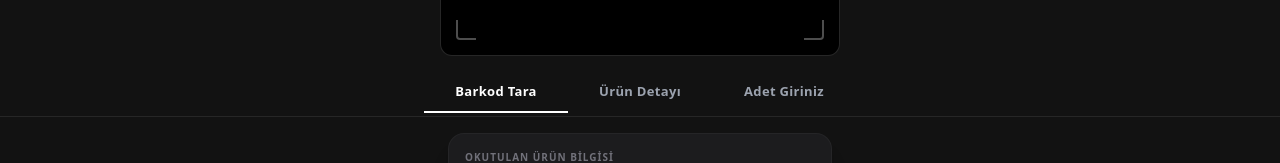
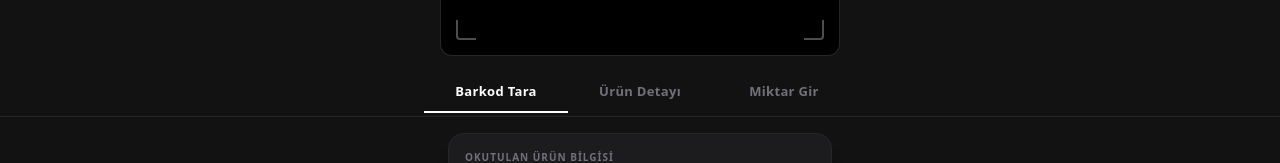
Before and after one commit to celalkale-gitcode/Ayakkabi_Erp, a Next.js app in the folder frontend/: page /dashboard/inventory in a window 1280 px wide. Shown: the part 265-428 px from the top of the page. Built offline with nearby package versions, Linux system fonts and the light colour scheme.

Commit message:
Update TabMenu.tsx

```diff
--- a/frontend/src/features/inventory/components/TabMenu.tsx
+++ b/frontend/src/features/inventory/components/TabMenu.tsx
@@ -2,42 +2,50 @@
 
 import React from 'react';
 
+// Yeni akışa uygun sekme tipleri
 export type TabType = 'scan' | 'detail' | 'quantity';
 
 interface TabMenuProps {
   activeTab: TabType;
   setActiveTab: (tab: TabType) => void;
+  disabledTabs?: TabType[]; // YENİ: Akış sırası bozulmasın diye kilitlenebilir sekmeler
 }
 
-export default function TabMenu({ activeTab, setActiveTab }: TabMenuProps) {
+export default function TabMenu({ activeTab, setActiveTab, disabledTabs = [] }: TabMenuProps) {
+
+  const handleTabClick = (tab: TabType) => {
+    // Eğer sekme kilitliyse tıklanmasını engelle
+    if (disabledTabs.includes(tab)) return;
+    setActiveTab(tab);
+  };
+
   return (
-    // Arka plan rengi görseldeki gibi tam siyah tonuna [#121212] çekildi.
-    // Sadece alt kenarlık (border-b) eklenerek ayrım sağlandı.
     <div className="w-full bg-[#121212] border-b border-[#262626] shrink-0">
       <div className="flex justify-around items-center h-12 max-w-md mx-auto px-2">
 
-        {/* Barkod Tara Sekmesi */}
+        {/* 1. SEKMELER: Barkod Tara (Raf ve Ürün Giriş Alanı) */}
         <button
           type="button"
-          onClick={() => setActiveTab('scan')}
+          onClick={() => handleTabClick('scan')}
+          disabled={disabledTabs.includes('scan')}
           className={`flex-1 text-center py-3 text-[13px] font-bold tracking-wide transition-all relative ${
-            activeTab === 'scan' ? 'text-white' : 'text-gray-400'
-          }`}
+            activeTab === 'scan' ? 'text-white' : 'text-zinc-500'
+          } ${disabledTabs.includes('scan') ? 'opacity-30 cursor-not-allowed' : 'cursor-pointer'}`}
         >
           Barkod Tara
           {activeTab === 'scan' && (
-            // Görseldeki gibi sade, gölgesiz ve net beyaz alt çizgi
             <div className="absolute bottom-0 left-0 right-0 h-[2px] bg-white" />
           )}
         </button>
 
-        {/* Ürün Detayı Sekmesi */}
+        {/* 2. SEKMELER: Ürün Detayı (Okutulan Ürünün Bilgileri) */}
         <button
           type="button"
-          onClick={() => setActiveTab('detail')}
+          onClick={() => handleTabClick('detail')}
+          disabled={disabledTabs.includes('detail')}
           className={`flex-1 text-center py-3 text-[13px] font-bold tracking-wide transition-all relative ${
-            activeTab === 'detail' ? 'text-white' : 'text-gray-400'
-          }`}
+            activeTab === 'detail' ? 'text-white' : 'text-zinc-500'
+          } ${disabledTabs.includes('detail') ? 'opacity-30 cursor-not-allowed' : 'cursor-pointer'}`}
         >
           Ürün Detayı
           {activeTab === 'detail' && (
@@ -45,15 +53,16 @@ export default function TabMenu({ activeTab, setActiveTab }: TabMenuProps) {
           )}
         </button>
 
-        {/* Adet Giriniz Sekmesi */}
+        {/* 3. SEKMELER: Miktar Girişi (Onaylama Adımı) */}
         <button
           type="button"
-          onClick={() => setActiveTab('quantity')}
+          onClick={() => handleTabClick('quantity')}
+          disabled={disabledTabs.includes('quantity')}
           className={`flex-1 text-center py-3 text-[13px] font-bold tracking-wide transition-all relative ${
-            activeTab === 'quantity' ? 'text-white' : 'text-gray-400'
-          }`}
+            activeTab === 'quantity' ? 'text-white' : 'text-zinc-500'
+          } ${disabledTabs.includes('quantity') ? 'opacity-30 cursor-not-allowed' : 'cursor-pointer'}`}
         >
-          Adet Giriniz
+          Miktar Gir
           {activeTab === 'quantity' && (
             <div className="absolute bottom-0 left-0 right-0 h-[2px] bg-white" />
           )}
```
